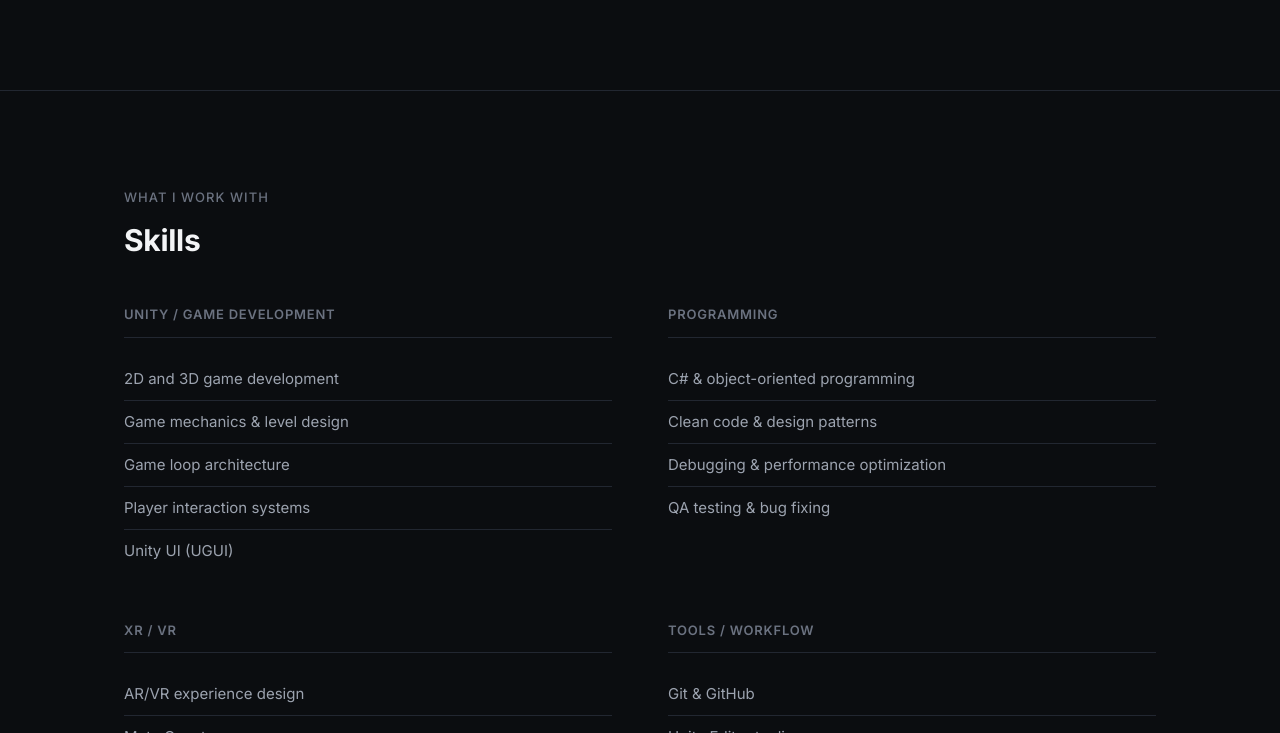
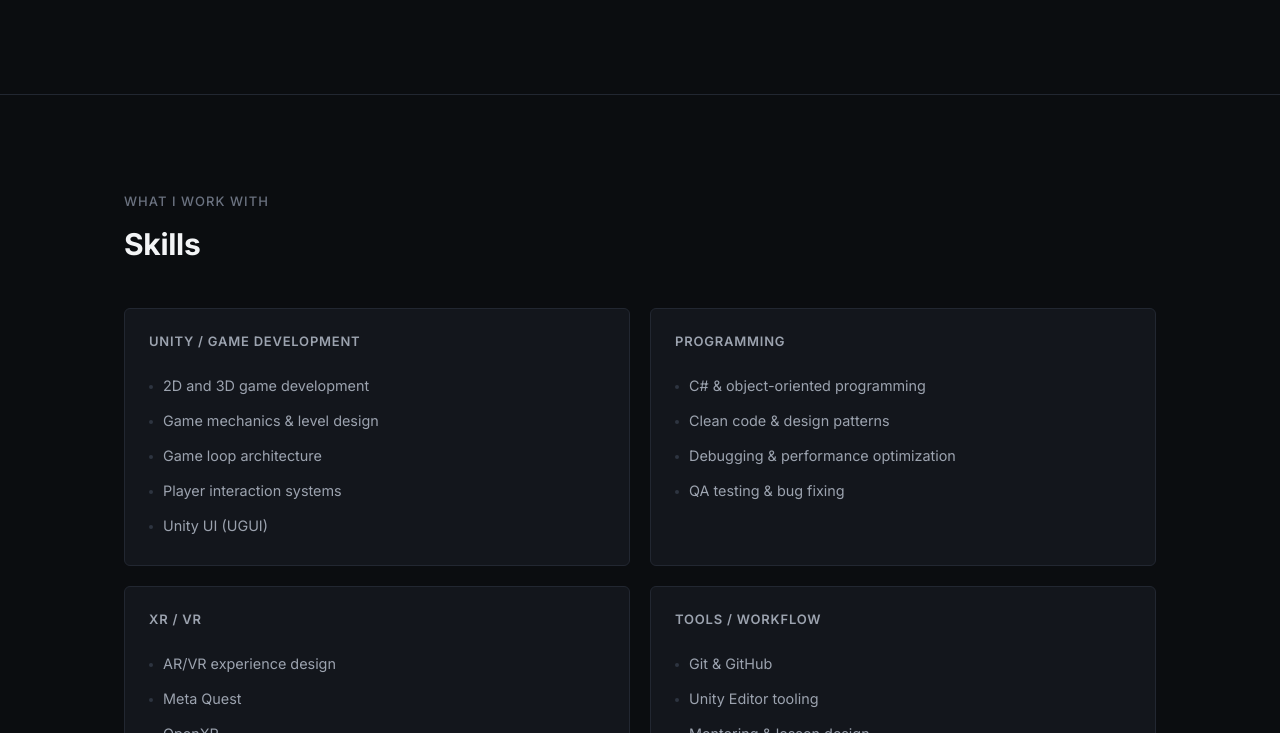
Before and after one commit to mohammadmansy/portfolio, a plain HTML site: page index.html in a window 1280 px wide. Shown: the part 2067-2800 px from the top of the page. Drawn offline with Linux system fonts and the light colour scheme.

Commit message:
Fix broken CV links, use real profile photo, restyle skills as contained boxes

```diff
--- a/index.html
+++ b/index.html
@@ -32,7 +32,7 @@
   <section class="hero" id="home">
     <div class="container">
       <div class="hero-avatar">
-        <img src="assets/avatar.jpg" alt="Portrait of Mohamed Mansy" onerror="this.onerror=null;this.src='assets/avatar.svg';" />
+        <img src="assets/profile2.jpg" alt="Portrait of Mohamed Mansy" />
       </div>
       <p class="hero-eyebrow">Unity &middot; VR &middot; Game Developer</p>
       <h1 class="hero-name">Mohamed Mansy</h1>
--- a/style.css
+++ b/style.css
@@ -184,11 +184,11 @@ section[id] {
 }
 
 .hero-avatar {
-  width: 104px;
-  height: 104px;
-  margin-bottom: 32px;
+  width: 92px;
+  height: 112px;
+  margin-bottom: 28px;
   border: 1px solid var(--border-strong);
-  border-radius: 50%;
+  border-radius: var(--radius);
   overflow: hidden;
 }
 
@@ -196,7 +196,7 @@ section[id] {
   width: 100%;
   height: 100%;
   object-fit: cover;
-  border-radius: 50%;
+  object-position: center 18%;
 }
 
 .hero-eyebrow {
@@ -445,7 +445,14 @@ section {
 .skills-grid {
   display: grid;
   grid-template-columns: repeat(2, 1fr);
-  gap: 48px 56px;
+  gap: 20px;
+}
+
+.skill-group {
+  background: var(--surface);
+  border: 1px solid var(--border);
+  border-radius: var(--radius);
+  padding: 22px 24px;
 }
 
 .skill-group-title {
@@ -453,32 +460,36 @@ section {
   font-weight: 600;
   letter-spacing: 0.06em;
   text-transform: uppercase;
-  color: var(--text-3);
-  margin-bottom: 20px;
-  padding-bottom: 12px;
-  border-bottom: 1px solid var(--border);
-}
-
-.skill-list {
-  display: flex;
-  flex-direction: column;
+  color: var(--text-2);
+  margin-bottom: 16px;
 }
 
 .skill-list li {
-  padding: 9px 0;
-  font-size: 0.9375rem;
+  display: flex;
+  align-items: baseline;
+  gap: 10px;
+  padding: 6px 0;
+  font-size: 0.9rem;
   color: var(--text-2);
-  border-bottom: 1px solid var(--border);
-  transition: color 0.15s ease, padding-left 0.2s ease;
+  transition: color 0.15s ease;
 }
 
-.skill-list li:last-child {
-  border-bottom: none;
+.skill-list li::before {
+  content: '';
+  flex: none;
+  width: 4px;
+  height: 4px;
+  border-radius: 50%;
+  background: var(--border-strong);
+  transform: translateY(-2px);
 }
 
 .skill-list li:hover {
   color: var(--text);
-  padding-left: 6px;
+}
+
+.skill-list li:hover::before {
+  background: var(--accent);
 }
 
 /* ---------- Experience ---------- */
@@ -794,9 +805,9 @@ section {
   }
 
   .hero-avatar {
-    width: 88px;
-    height: 88px;
-    margin-bottom: 24px;
+    width: 76px;
+    height: 92px;
+    margin-bottom: 20px;
   }
 
   section {
```
Also changed, not shown: assets/avatar.svg (deleted), assets/profile1.jpg (added), assets/profile2.jpg (added).
